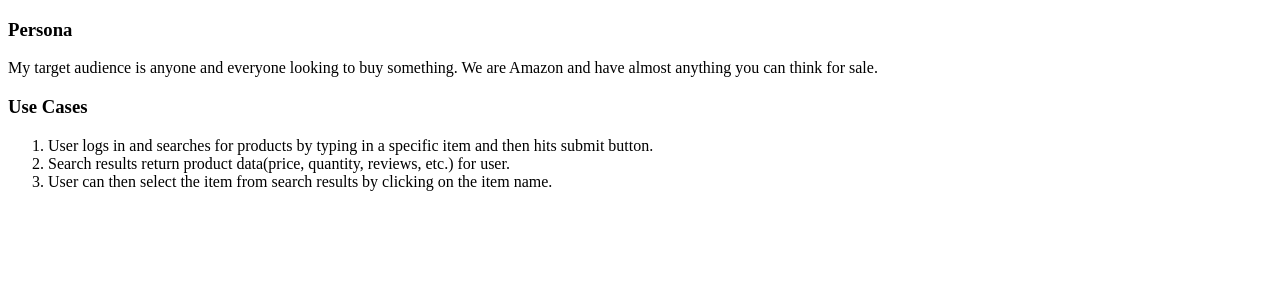
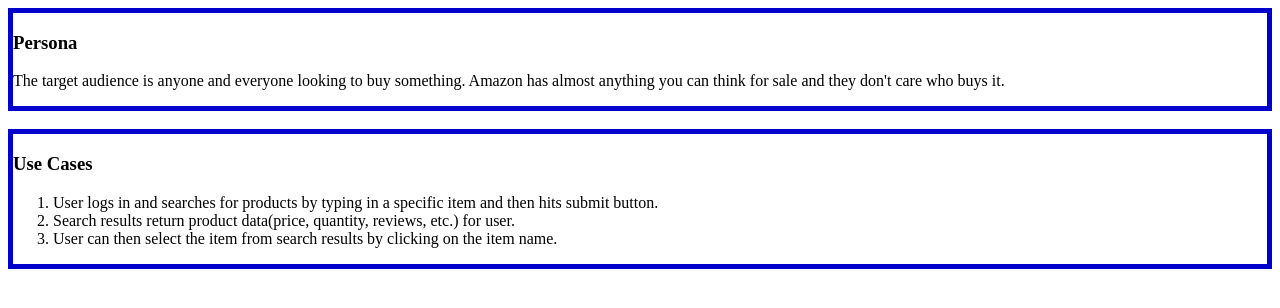
Before and after one commit to deepdivedylan/amazon-search, a PHP site: page / in a window 1280 px wide. Shown: the top 308 px of the page. Run offline with PHP 8.4, Linux system fonts and the light colour scheme.

Commit message:
created amazon-search persona and three use cases

```diff
--- a/index.php
+++ b/index.php
@@ -2,11 +2,17 @@
 <html>
 	<head>
 		<title>Data Design</title>
+		<link rel="stylesheet" type="text/css" href="style.css"/>
 	</head>
 	<body>
-		<p><h3>Persona</h3></p>
-		<p>My target audience is anyone and everyone looking to buy something. We are Amazon and have
-		almost anything you can think for sale.</p>
+		<div id="header">
+		<h3>Persona</h3>
+			<p>The target audience is anyone and everyone looking to buy something. Amazon has almost anything you can
+				think for sale and they don't care who buys it.
+			</p>
+		</div>
+		<br/>
+		<div id="paragraph">
 		<p><h3>Use Cases</h3></p>
 		<p>
 			<ol>
@@ -15,6 +21,6 @@
 				<li>User can then select the item from search results by clicking on the item name.</li>
 			</ol>
 		</p>
-
+		</div>
 	</body>
 </html>
--- /dev/null
+++ b/style.css
@@ -0,0 +1,4 @@
+#header{border: 5px solid #0000CC;}
+#header h3{color: #000;}
+#paragraph{border: 5px solid #0000CC;}
+#paragraph p{color: #000;}
```
